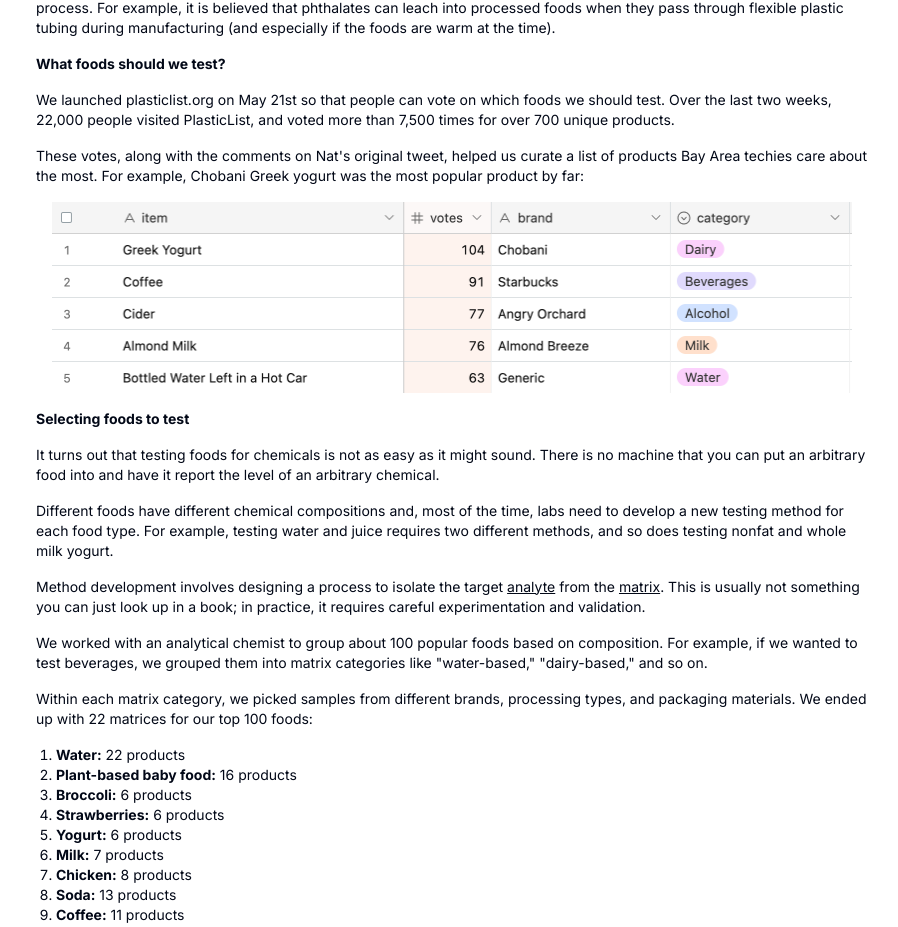
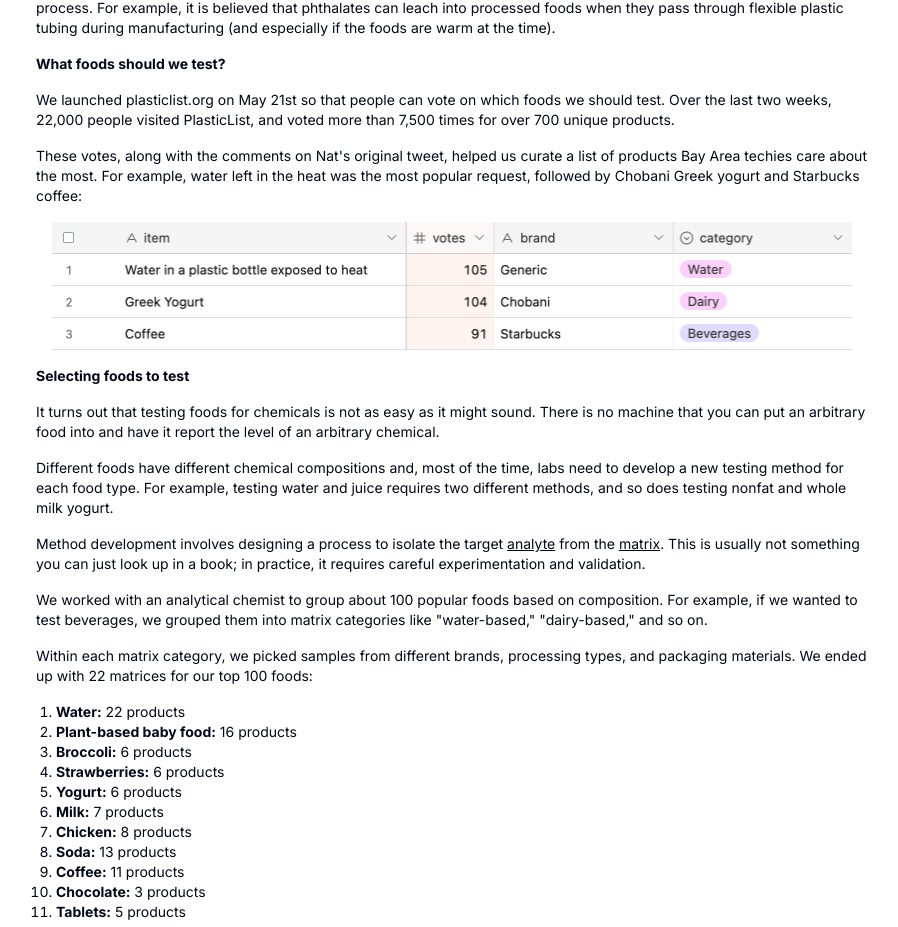
Before and after one commit to plasticlist/plasticlist-old, a Next.js app: page /blog/2weeks in a window 1280 px wide. Shown: the part 1851-2778 px from the top of the page, without its empty margins (188-1086 px from the left). Built offline with nearby package versions, Linux system fonts and the light colour scheme; no server answers.

Commit message:
update blog

```diff
--- a/src/app/blog/2weeks/page.tsx
+++ b/src/app/blog/2weeks/page.tsx
@@ -45,7 +45,7 @@
           <p>Note that our project is not focused on microplastics, which are little particles of plastic. Instead, we are testing for endocrine-disrupting plastic-related chemicals that can leach into foods at molecule scale during the food production process. For example, it is believed that phthalates can leach into processed foods when they pass through flexible plastic tubing during manufacturing (and especially if the foods are warm at the time).</p>
           <p className="font-bold">What foods should we test?</p>
           <p>We launched plasticlist.org on May 21st so that people can vote on which foods we should test. Over the last two weeks, 22,000 people visited PlasticList, and voted more than 7,500 times for over 700 unique products.</p>
-          <p>These votes, along with the comments on Nat's original tweet, helped us curate a list of products Bay Area techies care about the most. For example, Chobani Greek yogurt was the most popular product by far:</p>
+          <p>These votes, along with the comments on Nat's original tweet, helped us curate a list of products Bay Area techies care about the most. For example, water left in the heat was the most popular request, followed by Chobani Greek yogurt and Starbucks coffee:</p>
           <div className="flex justify-center">
             <Image src="/blog/most-upvoted-product.png" alt="Most upvoted product" width={800} height={400} />
           </div>
```
Also changed, not shown: public/blog/most-upvoted-product.png.
